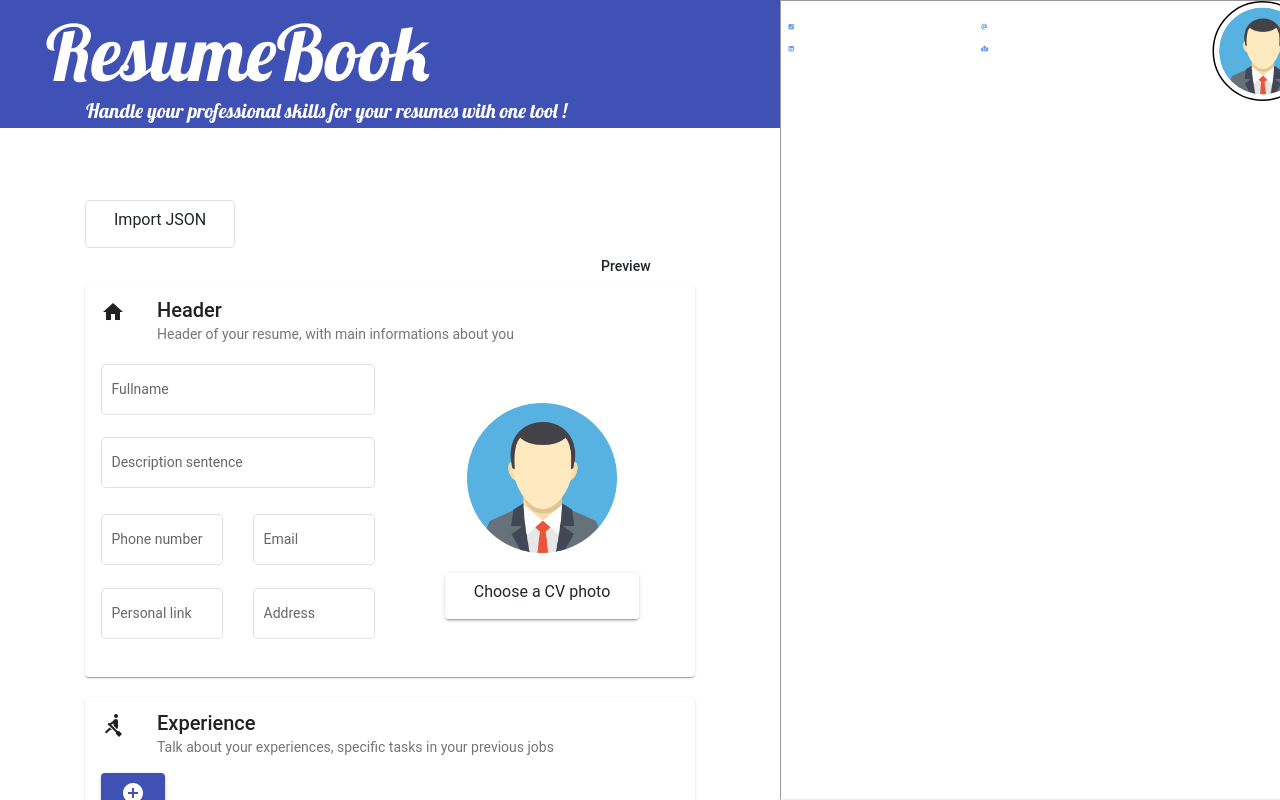
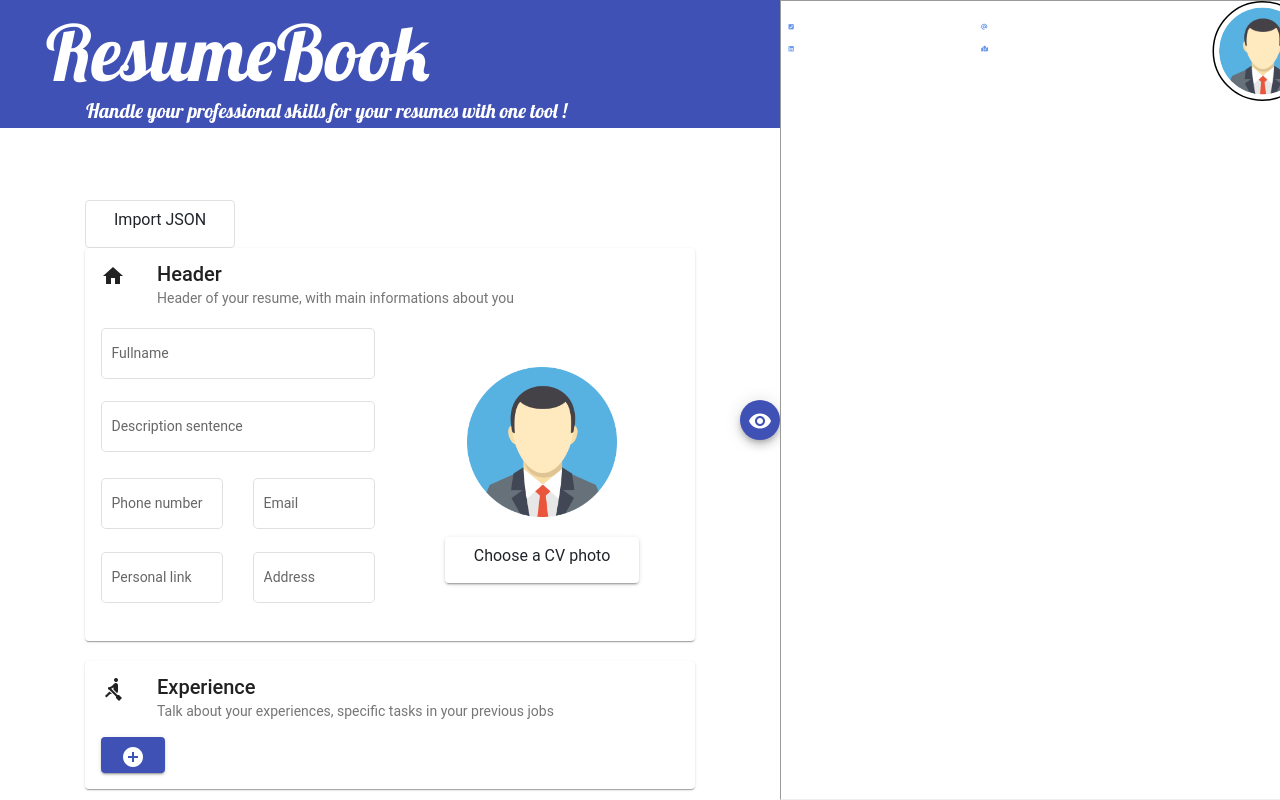
Before and after one commit to Jerem28/cv-creator, an Angular app: page / in a window 1280 px wide. Shown: the top 800 px of the page. Built offline with nearby package versions, Linux system fonts and the light colour scheme.

Commit message:
Add a prettier preview button to the right side

```diff
--- a/src/app/resume/resume.component.html
+++ b/src/app/resume/resume.component.html
@@ -19,6 +19,14 @@
         <button class="btn btn-primary" type="button" (click)="resetForm()">Reset form</button>
         -->
 
+                <button [class.active]="isSideResumePreviewOpened"
+                        mat-mini-fab
+                        color="primary"
+                        type="button"
+                        id="side-resume-preview-button"
+                        (click)="checkedSideResumePreviewOpened()">
+                    <mat-icon>remove_red_eye</mat-icon>
+                </button>
                 <div [class.active]="isSideResumePreviewOpened" id="iframe-preview-container">
                     <iframe
                         id="generated-resume-iframe"
@@ -34,10 +42,6 @@
                 </button>
 
                 <form [class.active]="isSideResumePreviewOpened" id="resume-form" [formGroup]="resumeForm" (ngSubmit)="onSubmit()">
-
-                    <button mat-button type="button" id="side-resume-preview-button" (click)="checkedSideResumePreviewOpened()">
-                        Preview
-                    </button>
 
                     <app-header
                         [formBuilder]="formBuilder"
--- a/src/app/resume/resume.component.scss
+++ b/src/app/resume/resume.component.scss
@@ -10,10 +10,6 @@
 
 #labelProfilePicture {
     padding-top:15px;
-}
-
-.mat-icon {
-    font-size: 40px;
 }
 
 header {
@@ -44,6 +40,13 @@ header {
     height: 0;
 }
 
+#side-resume-preview-button {
+    position: fixed;
+    top: 50%;
+    right: 500px;
+    transition: all 0.2s;
+}
+
 #iframe-preview-container {
     min-width: 500px;
     max-width: 768px;
@@ -55,20 +58,20 @@ header {
     z-index: 999;
     background: #7386D5;
     color: #fff;
-    transition: all 0.3s;
+    transition: all 0.2s;
 }
 
-#iframe-preview-container.active {
+#iframe-preview-container.active, #side-resume-preview-button.active {
     margin-right: -500px;
 }
 
 #resume-form.active, header.active {
-    transition: all 0.3s;
+    transition: all 0.2s;
     margin-right: 0;
 }
 
 #resume-form, header {
-    transition: all 0.3s;
+    transition: all 0.2s;
     margin-right: 500px;
 }
 
```
